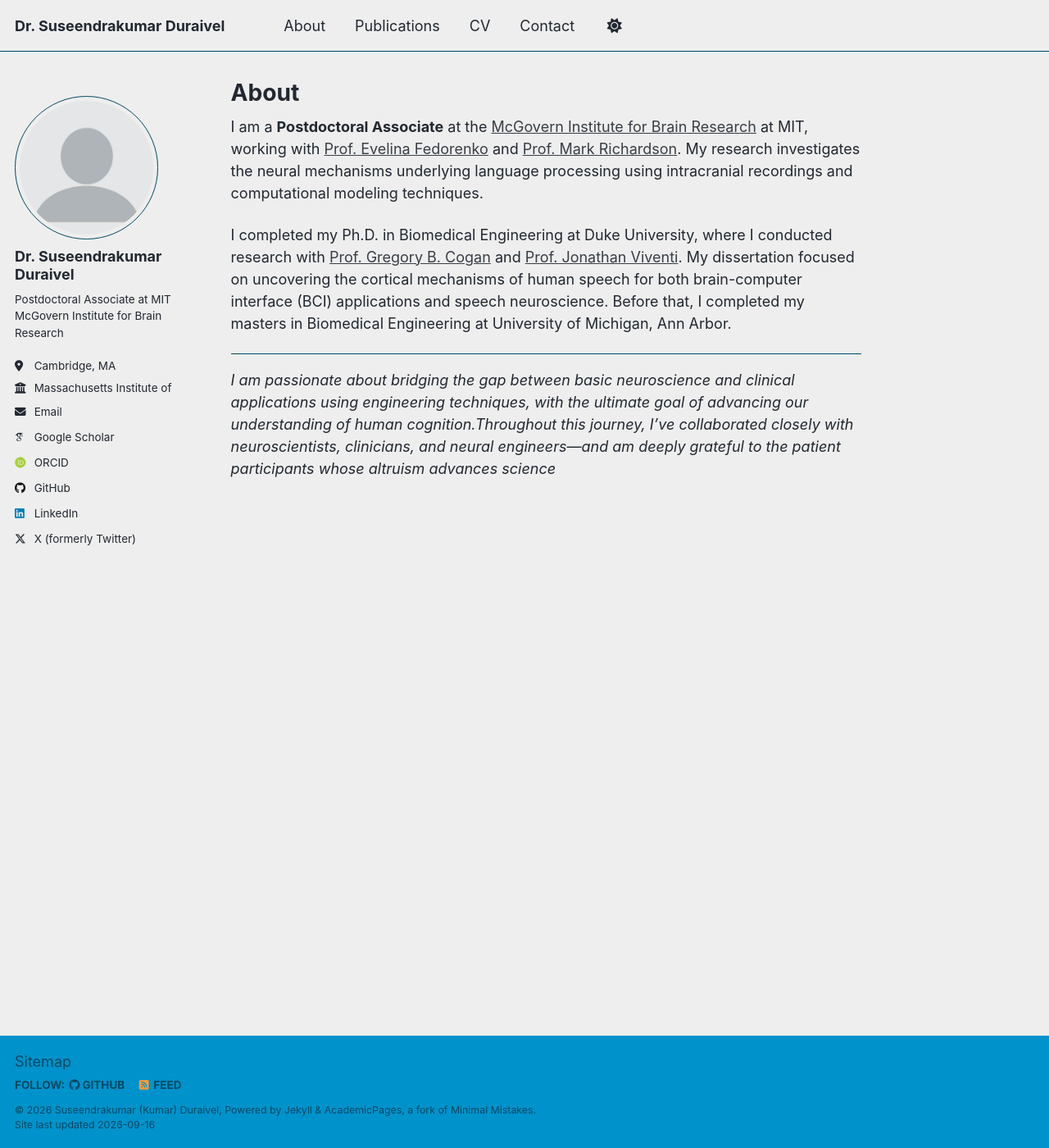
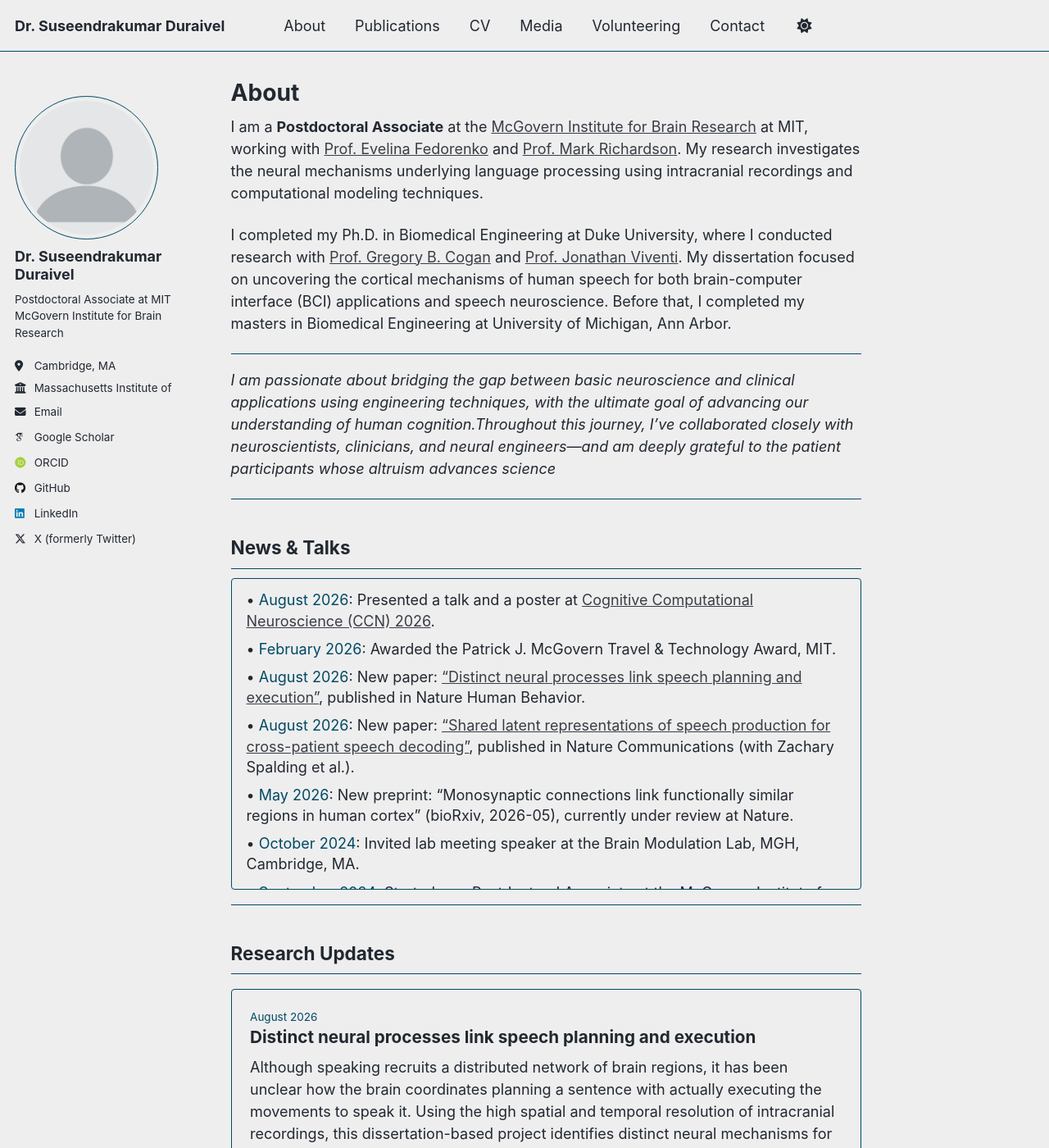
Before and after one commit to sduraivel30/sduraivel30.github.io, a Jekyll site: the page built from _pages/about.md, in a window 1280 px wide and 1400 px high. Shown: the whole window at 82% size. Built offline with Jekyll 4.4.1, drawn with Linux system fonts in a browser that asks for light colours; some web fonts are replaced; a script that is not in the unit is left out; some of the changed text lies outside the part shown.

Commit message:
Add News & Talks, Research Updates, Media, and Volunteering sections
Redesigns the homepage in the style of tuckute.com: adds a News & Talks
feed and expandable Research Updates cards to the About page, plus new
Media and Volunteering pages, all backed by editable YAML data files.

```diff
--- a/_config.yml
+++ b/_config.yml
@@ -146,6 +146,8 @@ collections:
   publications:
     output: true
     permalink: /:collection/:path/
+  research_updates:
+    output: false
 
 # Defaults
 defaults:
--- /dev/null
+++ b/_data/media.yml
@@ -0,0 +1,58 @@
+# Media coverage list shown on the Media page (/media/).
+# Add a new entry at the TOP of each year, newest year first.
+# `outlet` is bolded, `title` becomes the link text, `url` is the article/segment link.
+#
+# The 2023 entries below cover press pickup of:
+# Duraivel et al. (2023), "High-resolution neural recordings improve the accuracy of speech decoding," Nature Communications.
+# Sourced from Altmetric (https://nature.altmetric.com/details/156211093), filtered to higher-profile
+# outlets with a real article link (dozens of smaller syndication/aggregator sites were left out).
+#
+# The 2026 entries below cover coverage of:
+# Spalding, Duraivel et al. (2026), "Shared latent representations of speech production for
+# cross-patient speech decoding," Nature Communications; and Duraivel et al. (2026), "Distinct
+# neural processes link speech planning and execution," Nature Human Behaviour.
+
+- year: 2026
+  outlet: "Nature Human Behaviour (Research Briefing)"
+  title: "How speech plans become spoken sequences"
+  url: "https://www.nature.com/articles/s41562-026-02545-x"
+- year: 2026
+  outlet: "MedicalXpress"
+  title: "Pooling patient brain signals could speed brain-to-speech devices, human trial finds"
+  url: "https://medicalxpress.com/news/2026-09-pooling-patient-brain-speech-devices.html"
+- year: 2026
+  outlet: "The Duke Chronicle"
+  title: "Duke researchers refine automated speech devices used by ALS patients in recent study"
+  url: "https://www.dukechronicle.com/article/8131002d-931f-430f-be37-e6dcfb37ecb4"
+- year: 2023
+  outlet: "BBC World Service (Newsday)"
+  title: "Brain implant translates thought into speech"
+  url: "https://www.bbc.co.uk/programmes/p0gr64gr"
+- year: 2023
+  outlet: "Newsweek"
+  title: "Brain Implant Translates Thoughts Into Words Faster Than Ever"
+  url: "https://www.newsweek.com/brain-implant-translates-thoughts-words-faster-1841046"
+- year: 2023
+  outlet: "ScienceDaily"
+  title: "Brain implant may enable communication from thoughts alone"
+  url: "https://www.sciencedaily.com/releases/2023/11/231106134844.htm"
+- year: 2023
+  outlet: "ScienceAlert"
+  title: "Amazing Tiny Brain Implant Translates Brain Signals Into Speech"
+  url: "https://www.sciencealert.com/amazing-tiny-brain-implant-translates-brain-signals-into-speech"
+- year: 2023
+  outlet: "New Atlas"
+  title: "Implant uses brain signals to decode what people are trying to say"
+  url: "https://newatlas.com/science/brain-implant-signals-decode-speech/"
+- year: 2023
+  outlet: "GEN — Genetic Engineering & Biotechnology News"
+  title: "Neural Prosthetic Translates Human Brain Signals into Speech"
+  url: "https://www.genengnews.com/topics/translational-medicine/neural-prosthetic-translates-human-brain-signals-into-speech/"
+- year: 2023
+  outlet: "Technology Networks"
+  title: "Brain Implant Can Enable Communication Through Thoughts Alone"
+  url: "https://www.technologynetworks.com/tn/news/brain-implant-can-enable-communication-through-thoughts-alone-380720"
+- year: 2023
+  outlet: "The Week (India)"
+  title: "Speech prosthetic translates brain signals into spoken words"
+  url: "https://www.theweek.in/news/sci-tech/2023/11/11/speech-prosthetic-translates-brain-signals-into-spoken-words.html"
--- a/_data/navigation.yml
+++ b/_data/navigation.yml
@@ -8,5 +8,11 @@ main:
   - title: "CV"
     url: /cv/
 
+  - title: "Media"
+    url: /media/
+
+  - title: "Volunteering"
+    url: /volunteering/
+
   - title: "Contact"
     url: /#contact
--- /dev/null
+++ b/_data/news.yml
@@ -0,0 +1,31 @@
+# News & Talks feed shown on the homepage.
+# Add a new entry at the TOP of this list each time you have something to announce
+# (a talk, a new paper, an award, a guest lecture, etc). Newest first.
+# `text` supports Markdown, e.g. [link text](https://example.com).
+
+- date: "August 2026"
+  text: "Presented a talk and a poster at [Cognitive Computational Neuroscience (CCN) 2026](https://2026.ccneuro.org/)."
+- date: "February 2026"
+  text: "Awarded the Patrick J. McGovern Travel & Technology Award, MIT."
+- date: "August 2026"
+  text: "New paper: [\"Distinct neural processes link speech planning and execution\"](https://doi.org/10.1038/s41562-026-02546-w), published in Nature Human Behavior."
+- date: "August 2026"
+  text: "New paper: [\"Shared latent representations of speech production for cross-patient speech decoding\"](https://doi.org/10.1038/s41467-026-75455-1), published in Nature Communications (with Zachary Spalding et al.)."
+- date: "May 2026"
+  text: "New preprint: \"Monosynaptic connections link functionally similar regions in human cortex\" (bioRxiv, 2026-05), currently under review at Nature."
+- date: "October 2024"
+  text: "Invited lab meeting speaker at the Brain Modulation Lab, MGH, Cambridge, MA."
+- date: "September 2024"
+  text: "Started as a Postdoctoral Associate at the McGovern Institute for Brain Research, MIT, working with Evelina Fedorenko and Mark Richardson."
+- date: "July 2024"
+  text: "Defended my Ph.D. dissertation, \"Quantifying spatio-temporal features of neural activity for human speech production,\" at Duke University (advisors: Gregory Cogan & Jonathan Viventi)."
+- date: "June 2024"
+  text: "Awarded the MIBR research fellowship, McGovern Institute for Brain Research, MIT."
+- date: "March 2024"
+  text: "Invited lab meeting speaker, Department of Neurosurgery, University of Pennsylvania, Pittsburgh, PA."
+- date: "February 2024"
+  text: "Invited lab meeting speaker, Prof. Ev Fedorenko lab, McGovern Institute for Brain Research, MIT, Cambridge, MA."
+- date: "January 2024"
+  text: "Invited speaker, Translational Neural Engineering Club, University of Michigan, Ann Arbor."
+- date: "November 2022"
+  text: "Shared my work mapping the brain's speech and auditory regions at a [Duke Institute for Brain Sciences](https://dibs.duke.edu/)-sponsored Duke Alumni event."
--- /dev/null
+++ b/_data/volunteering.yml
@@ -0,0 +1,29 @@
+# Volunteering & leadership roles shown on the Volunteering page (/volunteering/).
+# Add a new entry at the TOP, newest first.
+# `role` is bolded (and linked if `url` is set), `text` supports Markdown and is the description.
+
+- date: "Sept 2025 – Present"
+  role: "Postdoctoral representative, MIT BCS Sustainable Transformation of Institutional Research Rigor"
+  url: "https://sites.mit.edu/stirr/"
+  text: "Representing postdoctoral researchers in a departmental initiative on research rigor and reproducibility."
+- date: "Aug 2023 – Aug 2024"
+  role: "Treasurer, Duke Science Policy, Advocacy, Communication, and Ethics (SPACE)"
+  text: "Raised funding for the organization from student government bodies, increasing the budget by 50%; organized events and seminars on drafting policy briefs relevant to STEM disciplines."
+- date: "Aug 2023 – Aug 2024"
+  role: "Representative, Duke Engineering Graduate Ambassador"
+  url: "https://sites.duke.edu/egaduke/"
+  text: "Mentored 3 graduate program applicants through the PhD application process for STEM disciplines."
+- date: "Sept 2022 – Apr 2023"
+  role: "Treasurer, Buddhist Meditation Club at Duke"
+  text: ""
+- date: "Nov 2021 – Aug 2022"
+  role: "Representative, Duke University Neuroscience Experience"
+  url: "https://dibs.duke.edu/education/dune/"
+  text: ""
+- date: "Apr 2016 – Dec 2016"
+  role: "Treasurer & Co-founder, Graduate Rackham International, University of Michigan"
+  url: "https://www.grinrackham.com/"
+  text: "Drafted the student constitution for the university-sponsored student government organization; organized social and networking events to promote connections among international graduate students."
+- date: "Jun 2014 – Apr 2015"
+  role: "Employment Coordinator, Department of Instrumentation Engineering, Anna University"
+  text: ""
--- /dev/null
+++ b/_includes/media-list.html
@@ -0,0 +1,6 @@
+<ul class="dated-list">
+  {% assign items = site.data.media | sort: "year" | reverse %}
+  {% for item in items %}
+  <li><i>{{ item.year }}</i>&emsp;<b>{{ item.outlet }}:</b> <a href="{{ item.url }}" target="_blank" rel="noopener">{{ item.title }}</a>.</li>
+  {% endfor %}
+</ul>
--- /dev/null
+++ b/_includes/news-feed.html
@@ -0,0 +1,7 @@
+<div class="news-scroll-container">
+  {% for item in site.data.news %}
+  <div class="news-item">
+    &bull; <span class="news-date">{{ item.date }}</span>: {{ item.text | markdownify | remove: "<p>" | remove: "</p>" }}
+  </div>
+  {% endfor %}
+</div>
--- /dev/null
+++ b/_includes/research-updates.html
@@ -0,0 +1,44 @@
+{% include base_path %}
+
+<div class="research-update-container">
+  {% assign updates = site.research_updates | sort: "date" | reverse %}
+  {% for update in updates %}
+  <div class="research-update">
+    <small class="date">{{ update.date | date: "%B %Y" }}</small>
+    <h3>{{ update.title }}</h3>
+
+    <div class="research-update-content">
+      {% if update.image %}
+      <div class="research-update-image">
+        <img src="{{ update.image | prepend: base_path }}" alt="{{ update.title }}">
+      </div>
+      {% endif %}
+
+      <div class="research-update-text">
+        {{ update.content }}
+
+        {% if update.more %}
+        <details class="read-more">
+          <summary>Read more</summary>
+          <div class="read-more-content">{{ update.more | markdownify }}</div>
+        </details>
+        {% endif %}
+      </div>
+    </div>
+
+    {% if update.citation %}
+    <p class="citation-bottom">
+      {{ update.citation }}
+      {% if update.highlight and update.highlight != "" %}
+      <span class="paper-highlight">{{ update.highlight }}</span>
+      {% endif %}
+      {% if update.links %}
+      <span class="paper-links">
+        {% for link in update.links %}<a href="{{ link.url }}" target="_blank" rel="noopener">{{ link.label }}</a>{% endfor %}
+      </span>
+      {% endif %}
+    </p>
+    {% endif %}
+  </div>
+  {% endfor %}
+</div>
--- a/_pages/about.md
+++ b/_pages/about.md
@@ -14,3 +14,15 @@ I completed my Ph.D. in Biomedical Engineering at Duke University, where I condu
 ---
 
 *I am passionate about bridging the gap between basic neuroscience and clinical applications using engineering techniques, with the ultimate goal of advancing our understanding of human cognition.Throughout this journey, I’ve collaborated closely with neuroscientists, clinicians, and neural engineers—and am deeply grateful to the patient participants whose altruism advances science*
+
+---
+
+## News & Talks
+
+{% include news-feed.html %}
+
+---
+
+## Research Updates
+
+{% include research-updates.html %}
--- /dev/null
+++ b/_sass/layout/_homepage-updates.scss
@@ -0,0 +1,186 @@
+/* ==========================================================================
+   HOMEPAGE: NEWS & TALKS + RESEARCH UPDATES
+   ========================================================================== */
+
+/* ==========================================================================
+   DATED LIST (Media page, Volunteering page)
+   ========================================================================== */
+
+.dated-list {
+  list-style: none;
+  margin: 0;
+  padding: 0;
+
+  li {
+    padding: 0.5em 0;
+    border-bottom: 1px solid var(--global-border-color);
+    line-height: 1.4;
+
+    &:last-child {
+      border-bottom: none;
+    }
+  }
+
+  i {
+    color: var(--global-text-color-light);
+    font-style: normal;
+    margin-right: 0.5em;
+  }
+
+  b {
+    color: var(--global-text-color);
+  }
+}
+
+.news-scroll-container {
+  max-height: 380px;
+  overflow-y: auto;
+  padding-right: 10px;
+  border: 1px solid var(--global-border-color);
+  border-radius: $border-radius;
+  padding: 0.75em 1em;
+}
+
+.news-item {
+  margin-bottom: 0.5em;
+  line-height: 1.4;
+}
+
+.news-date {
+  color: var(--global-text-color-light);
+}
+
+.research-update-container {
+  display: flex;
+  flex-direction: column;
+  gap: 1.25em;
+  margin-top: 1em;
+}
+
+.research-update {
+  display: flex;
+  flex-direction: column;
+  background: var(--global-bg-color);
+  border: 1px solid var(--global-border-color);
+  border-radius: $border-radius;
+  padding: 1.25em 1.25em 1em 1.25em;
+
+  .date {
+    display: block;
+    margin-bottom: 0.25em;
+    color: var(--global-text-color-light);
+  }
+
+  h3 {
+    margin: 0 0 0.5em 0;
+    font-size: 1.15em;
+  }
+}
+
+.research-update-content {
+  display: flex;
+  flex-direction: row;
+  align-items: flex-start;
+  gap: 1.25em;
+}
+
+.research-update-image {
+  flex: 0 0 220px;
+  max-width: 220px;
+
+  img {
+    width: 100%;
+    height: auto;
+    display: block;
+    border-radius: $border-radius;
+  }
+}
+
+.research-update-text {
+  flex: 1 1 auto;
+  min-width: 0;
+
+  p {
+    margin: 0 0 0.5em 0;
+  }
+}
+
+.read-more {
+  margin-top: 0.5em;
+
+  summary {
+    cursor: pointer;
+    color: var(--global-link-color);
+    font-size: 0.9em;
+    text-decoration: underline;
+
+    &:hover {
+      color: var(--global-link-color-hover);
+    }
+  }
+
+  .read-more-content {
+    margin-top: 0.5em;
+  }
+}
+
+.citation-bottom {
+  color: var(--global-text-color-light);
+  font-size: 0.9em;
+  line-height: 1.4;
+  border-top: 1px solid var(--global-border-color);
+  padding-top: 0.5em;
+  margin-top: 0.75em;
+  margin-bottom: 0;
+
+  b {
+    color: var(--global-text-color);
+    font-weight: 700;
+  }
+}
+
+.paper-links {
+  margin-top: 0.35em;
+  display: inline-flex;
+  gap: 0.4em;
+  flex-wrap: wrap;
+
+  a {
+    display: inline-block;
+    padding: 0.2em 0.7em;
+    font-size: 0.9em;
+    letter-spacing: 0.02em;
+    text-decoration: none;
+    border-radius: $border-radius;
+    color: var(--global-text-color);
+    background: var(--global-code-background-color);
+    border: 1px solid var(--global-border-color);
+    transition: $global-transition;
+
+    &:hover {
+      background: var(--global-border-color);
+    }
+  }
+}
+
+.paper-highlight {
+  display: inline-block;
+  margin-top: 0.25em;
+  padding: 0.15em 0.5em;
+  font-size: 0.82em;
+  color: $info-color;
+  background: mix(#fff, $info-color, 85%);
+  border-radius: $border-radius;
+}
+
+/* Stack image and text on small screens */
+@media (max-width: #{$medium}) {
+  .research-update-content {
+    flex-direction: column;
+  }
+
+  .research-update-image {
+    flex: 0 0 auto;
+    max-width: 100%;
+  }
+}
--- a/assets/css/main.scss
+++ b/assets/css/main.scss
@@ -36,6 +36,7 @@
     "layout/archive",
     "layout/sidebar",
     "layout/json_cv",
+    "layout/homepage-updates",
 
     "vendor/font-awesome/fontawesome",
     "vendor/font-awesome/solid",
```
Also changed, not shown: _includes/volunteering-list.html (added, +7 -0 lines), _pages/media.md (added, +10 -0 lines), _pages/volunteering.md (added, +8 -0 lines), _research_updates/2023-12-01-high-resolution-speech-decoding.md (added, +16 -0 lines), _research_updates/2026-05-20-monosynaptic-connections.md (added, +15 -0 lines), _research_updates/2026-07-01-cross-patient-speech-decoding.md (added, +18 -0 lines), _research_updates/2026-08-01-speech-planning-execution.md (added, +15 -0 lines).
